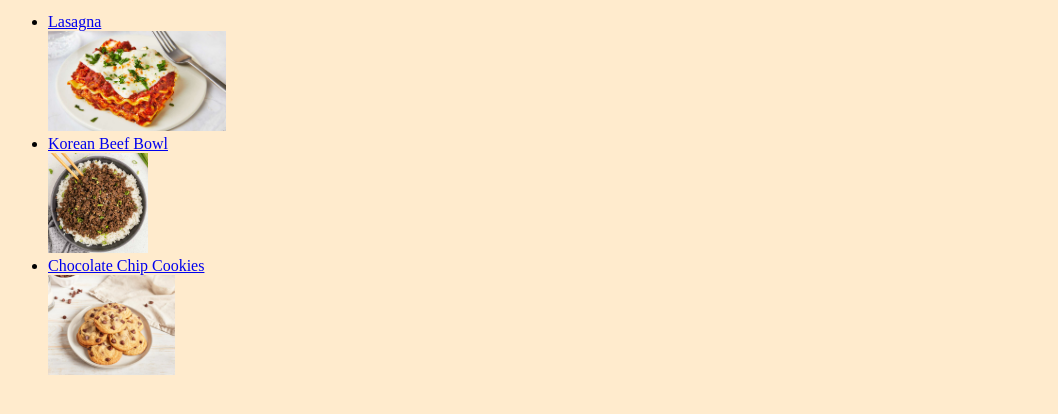
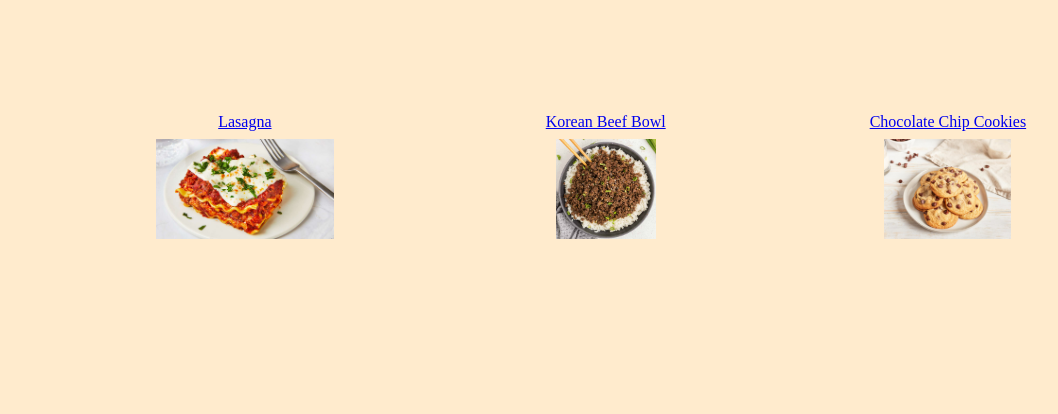
Before and after one commit to asiansnoodle/odin-recipes, a plain HTML site: page index.html in a window 1280 px wide. Shown: the part 208-622 px from the top of the page, without its empty margins (0-1058 px from the left). Drawn offline with Linux system fonts and the light colour scheme.

Commit message:
edited some css styles into index page
added some fonts and padding and margins and colors

```diff
--- a/index.html
+++ b/index.html
@@ -10,12 +10,12 @@
     <h1 id="title">Odin Recipes:</h1>
     <img id="recipes-pic" src="./images/recipes.jpg" alt="'Recipes' in big large colorful text" >
     <ul class="recipes-list">
-        <li><a href="./recipes/lasagna.html">Lasagna</a></li>
-        <a href="./recipes/lasagna.html"> <img src="./images/lasagna.jpeg" height="100"></a>
-        <li><a href="./recipes/korean-beef-bowl.html">Korean Beef Bowl</a></li>
-        <a href="./recipes/korean-beef-bowl.html"> <img src="./images/korean-beef-bowl.jpeg" height="100"></a>
-        <li><a href="./recipes/chocolate-chip-cookies.html">Chocolate Chip Cookies</a></li>
-        <a href="./recipes/chocolate-chip-cookies.html"> <img src="./images/cookies.jpeg" height="100"></a>
+        <li class="list-item"><a class="item-link" href="./recipes/lasagna.html">Lasagna</a><a class="item-pic" href="./recipes/lasagna.html"> <img src="./images/lasagna.jpeg" height="100"></a></li>
+
+        <li class="list-item"><a class="item-link" href="./recipes/korean-beef-bowl.html">Korean Beef Bowl</a><a class="item-pic" href="./recipes/korean-beef-bowl.html"> <img src="./images/korean-beef-bowl.jpeg" height="100"></a></li>
+
+        <li class="list-item"><a class="item-link" href="./recipes/chocolate-chip-cookies.html">Chocolate Chip Cookies</a><a class="item-pic" href="./recipes/chocolate-chip-cookies.html"> <img src="./images/cookies.jpeg" height="100"></a></li>
+
     </ul>
 </body>
 </html>
--- a/styles.css
+++ b/styles.css
@@ -17,3 +17,24 @@ body{
     margin-right: auto;
     width: 50%;
 }
+
+.recipes-list{
+    margin-left: auto;
+    margin-right: auto;
+}
+
+
+.recipes-list .list-item{
+    display: inline-block;
+    padding: 100px;
+    text-align: center;
+    font-family: "Brush Script MT";
+    size: 40px;
+
+}
+
+.recipes-list .item-pic{
+    padding: 8px;
+    display: block;
+    border: 10px;
+}
```
